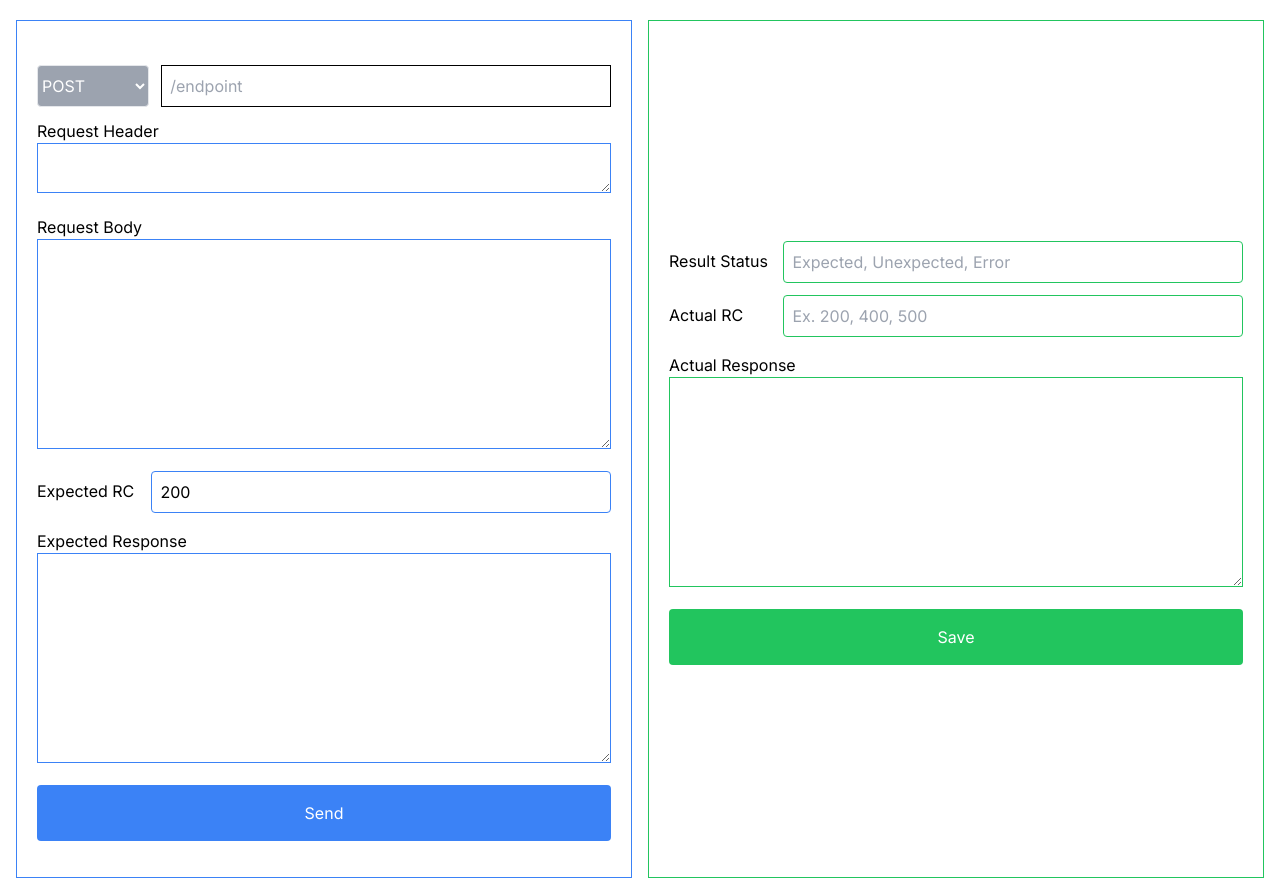
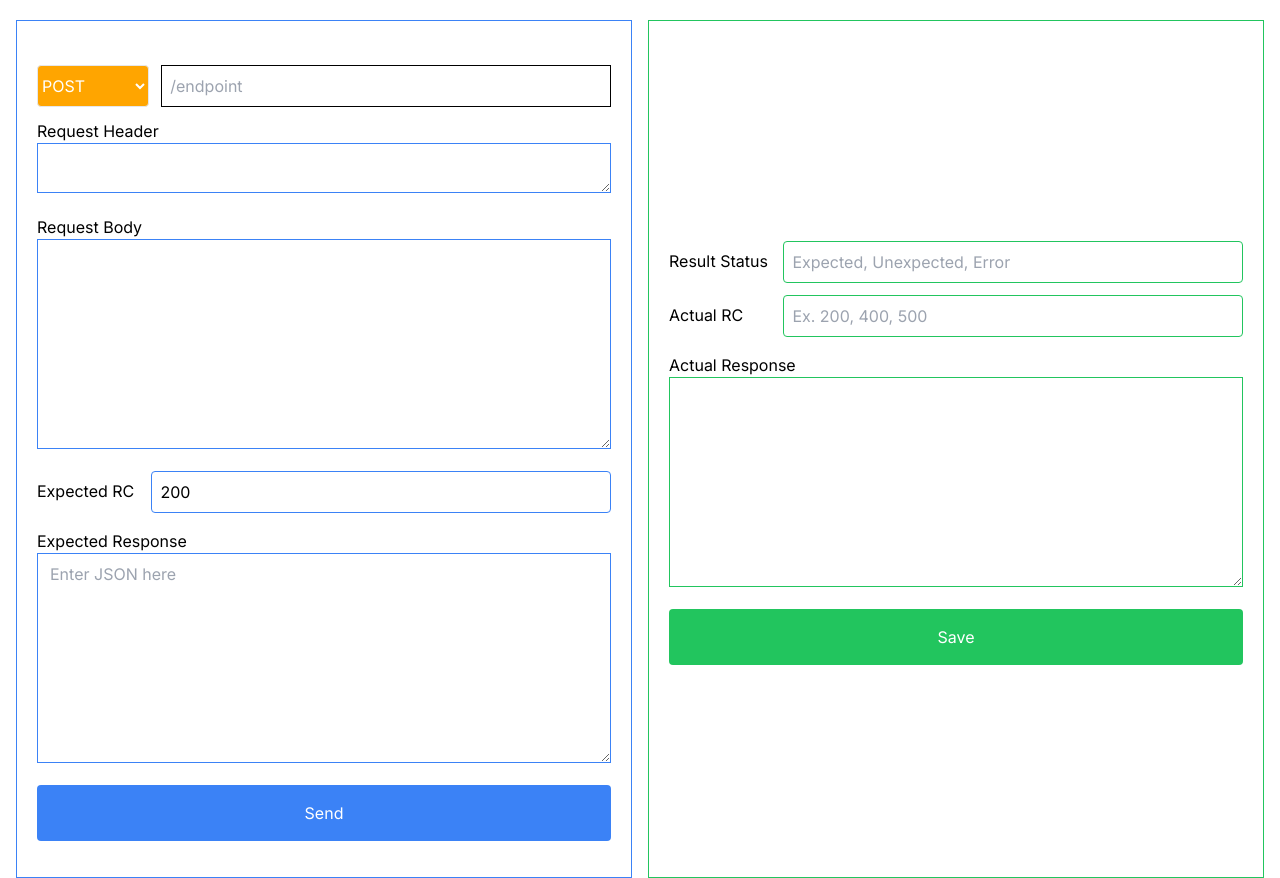
Before and after one commit to RandySteven/neo-postman-ui, a Next.js app: page /testdata/create in a window 1280 px wide. Built offline with nearby package versions, Linux system fonts and the light colour scheme.

Commit message:
tambah2in effect

```diff
--- a/package.json
+++ b/package.json
@@ -9,10 +9,14 @@
     "lint": "next lint"
   },
   "dependencies": {
+    "json5": "^2.2.3",
+    "jsonlint": "^1.6.3",
     "next": "14.2.5",
+    "nomnom": "^1.8.1",
     "react": "^18",
     "react-dom": "^18",
-    "styled-components": "^6.1.11"
+    "styled-components": "^6.1.11",
+    "underscore": "^1.13.6"
   },
   "devDependencies": {
     "@types/node": "^20",
--- a/src/components/Elements/TextArea.tsx
+++ b/src/components/Elements/TextArea.tsx
@@ -0,0 +1,50 @@
+import json5 from 'json5';
+import React, { useState } from 'react';
+
+const JsonTextarea = (jsonTextArea: JsonTextAreaProps) => {
+    const [jsonInput, setJsonInput] = useState<string>('');
+
+    const [formattedJson, setFormattedJson] = useState<string | null>(null);
+    const [error, setError] = useState<string | null>(null);
+
+  const handleChange = (event: React.ChangeEvent<HTMLTextAreaElement>) => {
+    const input = event.target.value;
+    setJsonInput(input);
+
+    try {
+      const parsedJson = json5.parse(input);
+      setFormattedJson(JSON.stringify(parsedJson, null, 2));
+      setError(null);
+    } catch (e) {
+      setFormattedJson(null);
+      setError((e as Error).message);
+    }
+  };
+
+  return (
+    <div>
+      <textarea
+        name={jsonTextArea.name}
+        className={jsonTextArea.className}
+        value={jsonInput}
+        onChange={handleChange}
+        placeholder="Enter JSON here"
+        rows={jsonTextArea.rows}
+      />
+      {formattedJson && (
+        <div>
+          <h3>Formatted JSON:</h3>
+          <pre>{formattedJson}</pre>
+        </div>
+      )}
+      {error && (
+        <div style={{ color: 'red' }}>
+          <h3>Error:</h3>
+          <pre>{error}</pre>
+        </div>
+      )}
+    </div>
+  );
+};
+
+export default JsonTextarea;
--- a/src/components/Fragments/testdata/TestDataForm.tsx
+++ b/src/components/Fragments/testdata/TestDataForm.tsx
@@ -1,8 +1,9 @@
 "use client";
 
 import { createTestData } from "@/api/TestDataApi";
+import JsonTextarea from "@/components/Elements/TextArea";
 import { TestDataRequest } from "@/interfaces/api/TestDataRequest";
-import { FormEvent, Fragment, useState } from "react"
+import { FormEvent, Fragment, useState, ChangeEvent, useEffect } from "react"
 
 
 export const TestDataForm = () => {
@@ -15,14 +16,26 @@ export const TestDataForm = () => {
         expected_response_code: 200,
         expected_response: "",
     })
+    const [bgColor, setBgColor] = useState('');
 
     const handleChange = (e: React.ChangeEvent<HTMLInputElement | HTMLTextAreaElement | HTMLSelectElement>) => {
+      // const selectedTarget = e.target as HTMLSelectElement;
+      // const selectedOption = selectedTarget.options[selectedTarget.selectedIndex]
+      // const color = selectedOption.getAttribute('data-bg-color');
+      // setBgColor(color || '');
       const { name, value } = e.target;
         setTestDataRequest(prevState => ({
             ...prevState,
             [name]: value,
         }));
     };
+
+    useEffect(() => {
+      // Set initial background color based on the first option
+      const select = document.getElementById('method') as HTMLSelectElement;
+      const initialSelectedOption = select.options[select.selectedIndex];
+      setBgColor(initialSelectedOption.getAttribute('data-bg-color') || '');
+    }, []);
 
     const handleSubmit = async (e: FormEvent<HTMLFormElement>) => {
         e.preventDefault()
@@ -53,15 +66,17 @@ export const TestDataForm = () => {
             >
             <div className="flex mb-1">
               <select
+                id="method"
                 className="mr-3 flex w-36 py-2 bg-gray-400 text-white border rounded"
                 name="method"
                 value={testDataRequest.method}
                 onChange={handleChange}
+                style={{backgroundColor: bgColor}}
             >
-                <option value="POST">POST</option>
-                <option value="GET">GET</option>
-                <option value="PUT">PUT</option>
-                <option value="DELETE">DELETE</option>
+                <option value="POST" data-bg-color="orange">POST</option>
+                <option value="GET" data-bg-color="green">GET</option>
+                <option value="PUT" data-bg-color="blue">PUT</option>
+                <option value="DELETE" data-bg-color="red">DELETE</option>
               </select>
               <input
                 name="path"
@@ -104,13 +119,18 @@ export const TestDataForm = () => {
             </div>
             <div className="my-2">
               <label>Expected Response</label>
-              <textarea
+              <JsonTextarea
                               name="expected_response"
                               className="w-full border border-blue-500 px-3 py-2"
                               rows={8}
                               value={testDataRequest.expected_response}
                               onChange={handleChange}
-              ></textarea>
+              />
+              {/* <textarea name="expected_response"
+                              className="w-full border border-blue-500 px-3 py-2"
+                              rows={8}
+                              value={testDataRequest.expected_response}
+                              onChange={handleChange}></textarea> */}
             </div>
             <div className="my-2">
               <button className="w-full bg-blue-500 hover:bg-blue-600 text-white py-4 rounded" type="submit">
--- a/src/components/Fragments/testdata/TestDataResponse.tsx
+++ b/src/components/Fragments/testdata/TestDataResponse.tsx
@@ -3,8 +3,6 @@
 import { Fragment, lazy } from "react"
 
 export const TestDataResponse = () => {
-    let resultStatus = localStorage.getItem("resultStatus")?.toString()
-    console.log(resultStatus)
     return <Fragment>
           <form className="h-full w-full my-5 grid content-center border border-green-500 py-2 pt-6 px-5">
             <div className="flex mb-1">
@@ -13,7 +11,6 @@ export const TestDataResponse = () => {
                 type="text"
                 className="flex w-64 w-full py-2 px-2 border border-green-500 rounded"
                 placeholder="Expected, Unexpected, Error"
-                value={resultStatus}
                 readOnly
               />
             </div>
```
Also changed, not shown: src/interfaces/TextAreaProps.tsx (+8 -0 lines), 1 other file (tests, documents, lock files or other folders). Lines whose indentation alone changed are shown as unchanged.
